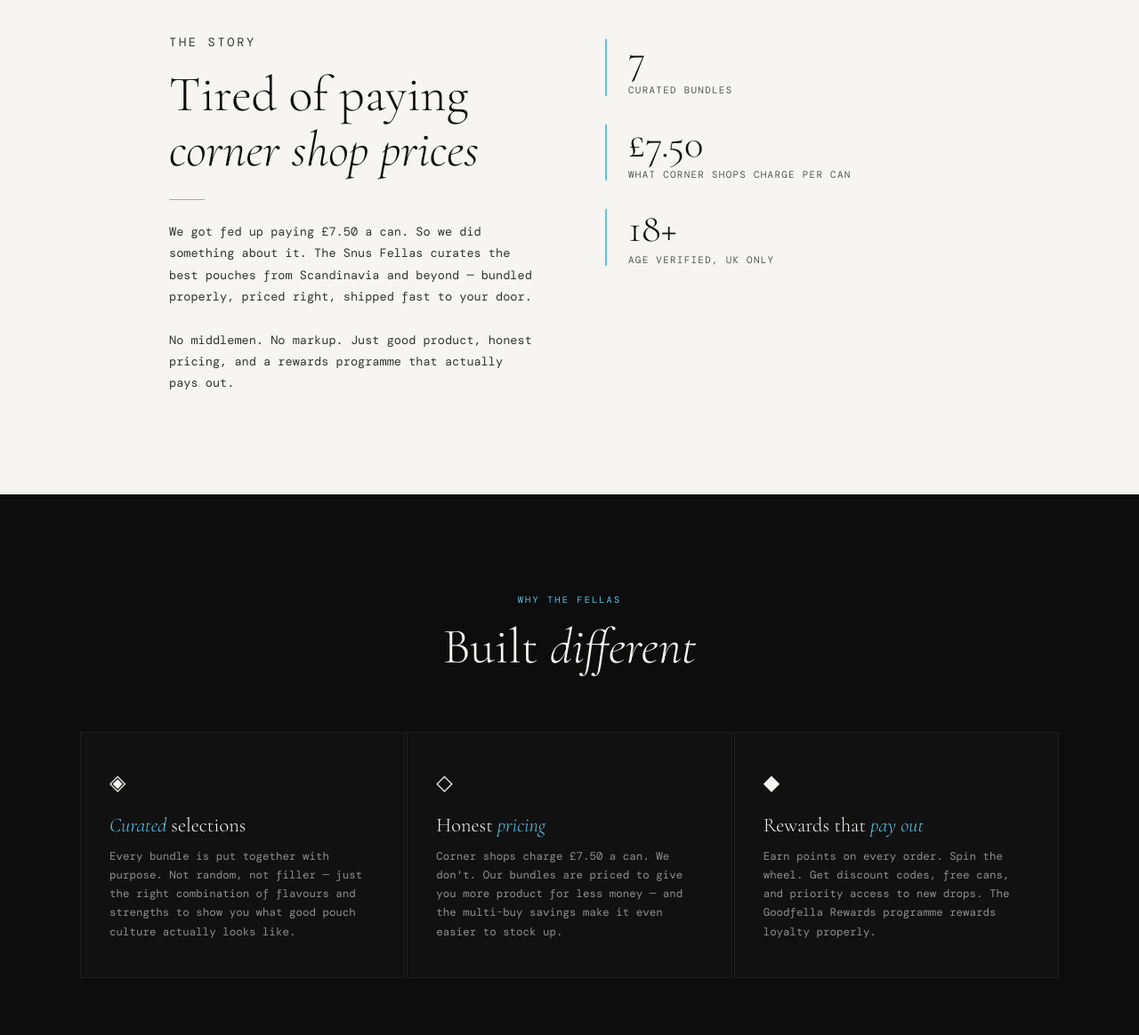
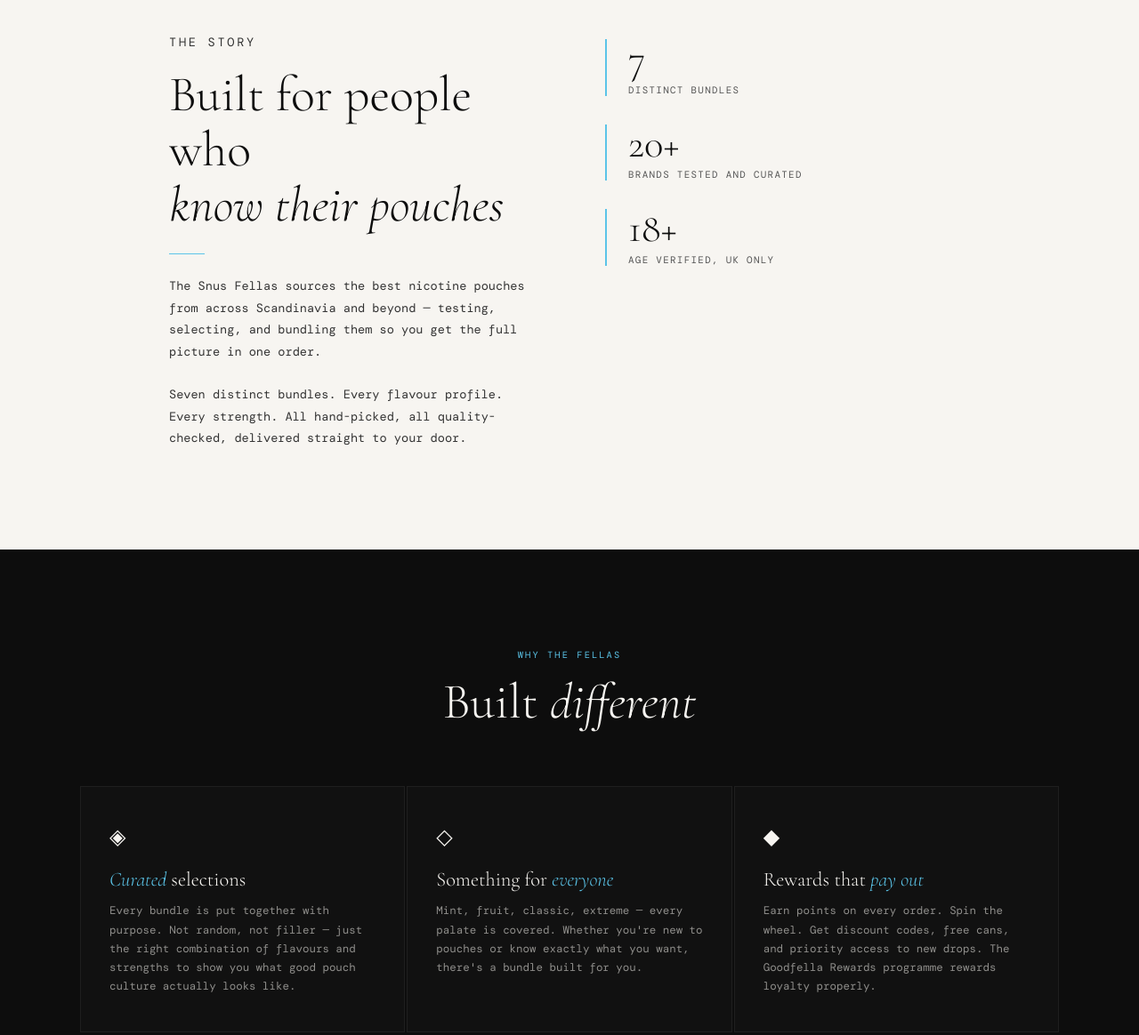
Before and after one commit to zacld/thesnusfellas, a website: page public/index.html in a window 1280 px wide. Shown: the part 900-2064 px from the top of the page at 89% size. Drawn offline with nearby package versions, Linux system fonts and the light colour scheme; a web font is replaced by a local one.

Commit message:
Rework homepage copy — quality and selection over pricing talk

```diff
--- a/public/index.html
+++ b/public/index.html
@@ -4,7 +4,7 @@
   <meta charset="UTF-8">
   <meta name="viewport" content="width=device-width, initial-scale=1.0">
   <title>The Snus Fellas — Find Your Strength</title>
-  <meta name="description" content="Premium UK nicotine pouch bundles. Curated, priced right, shipped fast.">
+  <meta name="description" content="Premium UK nicotine pouch bundles. Seven carefully curated selections, hand-picked for quality.">
   <link rel="preconnect" href="https://fonts.googleapis.com">
   <link rel="preconnect" href="https://fonts.gstatic.com" crossorigin>
   <link href="https://fonts.googleapis.com/css2?family=Cormorant+Garamond:ital,wght@0,300;0,400;1,300;1,400&family=DM+Mono:wght@300;400&display=swap" rel="stylesheet">
@@ -1463,7 +1463,7 @@
       <button class="btn-primary" onclick="showPage('bundles')">Shop Bundles</button>
       <button class="btn-outline" onclick="showPage('membership')">Join the Fellas</button>
     </div>
-    <div class="hero-scroll">Scroll</div>
+    <div class="hero-scroll" style="z-index:10">Scroll</div>
   </section>
 
   <!-- Story -->
@@ -1471,19 +1471,19 @@
     <div class="story-inner">
       <div>
         <p class="section-label">The Story</p>
-        <h2 class="section-title">Tired of paying<br><em>corner shop prices</em></h2>
+        <h2 class="section-title">Built for people who<br><em>know their pouches</em></h2>
         <div class="divider"></div>
-        <p>We got fed up paying £7.50 a can. So we did something about it. The Snus Fellas curates the best pouches from Scandinavia and beyond — bundled properly, priced right, shipped fast to your door.</p>
-        <p>No middlemen. No markup. Just good product, honest pricing, and a rewards programme that actually pays out.</p>
+        <p>The Snus Fellas sources the best nicotine pouches from across Scandinavia and beyond — testing, selecting, and bundling them so you get the full picture in one order.</p>
+        <p>Seven distinct bundles. Every flavour profile. Every strength. All hand-picked, all quality-checked, delivered straight to your door.</p>
       </div>
       <div class="story-stats">
         <div class="stat-item">
           <div class="stat-number">7</div>
-          <div class="stat-label">Curated bundles</div>
+          <div class="stat-label">Distinct bundles</div>
         </div>
         <div class="stat-item">
-          <div class="stat-number">£7.50</div>
-          <div class="stat-label">What corner shops charge per can</div>
+          <div class="stat-number">20+</div>
+          <div class="stat-label">Brands tested and curated</div>
         </div>
         <div class="stat-item">
           <div class="stat-number">18+</div>
@@ -1507,8 +1507,8 @@
       </div>
       <div class="pillar-card">
         <div class="pillar-icon">◇</div>
-        <h3 class="pillar-title">Honest <em>pricing</em></h3>
-        <p class="pillar-body">Corner shops charge £7.50 a can. We don't. Our bundles are priced to give you more product for less money — and the multi-buy savings make it even easier to stock up.</p>
+        <h3 class="pillar-title">Something for <em>everyone</em></h3>
+        <p class="pillar-body">Mint, fruit, classic, extreme — every palate is covered. Whether you're new to pouches or know exactly what you want, there's a bundle built for you.</p>
       </div>
       <div class="pillar-card">
         <div class="pillar-icon">◆</div>
@@ -1559,7 +1559,7 @@
     <div class="footer-inner">
       <div>
         <div class="footer-brand">The Snus Fellas</div>
-        <p class="footer-tagline">Premium UK nicotine pouches. Curated, priced right, shipped fast. For adults 18+ only.</p>
+        <p class="footer-tagline">Premium UK nicotine pouches. Seven curated bundles, hand-picked for quality. For adults 18+ only.</p>
       </div>
       <div class="footer-col">
         <h4>Navigate</h4>
@@ -1598,7 +1598,7 @@
   <section class="bundles-hero">
     <p class="section-label">The Range</p>
     <h1 class="section-title">Shop <em>Bundles</em></h1>
-    <p>Seven bundles. Every style. Priced properly. Buy more, save more.</p>
+    <p>Seven bundles. Every style. Every strength. Something for everyone.</p>
   </section>
 
   <div class="bundles-grid">
@@ -1817,7 +1817,7 @@
     <div class="footer-inner">
       <div>
         <div class="footer-brand">The Snus Fellas</div>
-        <p class="footer-tagline">Premium UK nicotine pouches. Curated, priced right, shipped fast. For adults 18+ only.</p>
+        <p class="footer-tagline">Premium UK nicotine pouches. Seven curated bundles, hand-picked for quality. For adults 18+ only.</p>
       </div>
       <div class="footer-col">
         <h4>Navigate</h4>
@@ -2039,7 +2039,7 @@
     <div class="footer-inner">
       <div>
         <div class="footer-brand">The Snus Fellas</div>
-        <p class="footer-tagline">Premium UK nicotine pouches. Curated, priced right, shipped fast. For adults 18+ only.</p>
+        <p class="footer-tagline">Premium UK nicotine pouches. Seven curated bundles, hand-picked for quality. For adults 18+ only.</p>
       </div>
       <div class="footer-col">
         <h4>Navigate</h4>
```
